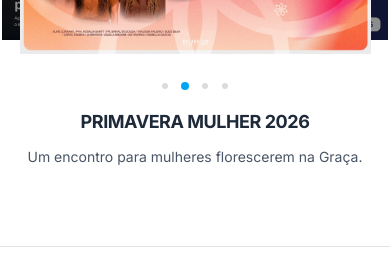
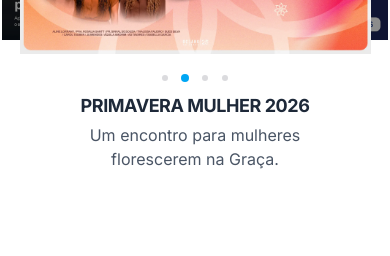
Before and after one commit to oceanodg/ocn-institucional-v4, a Next.js app: page /temp in a window 390 px wide. Shown: the part 423-679 px from the top of the page. Built offline with nearby package versions, Linux system fonts and the light colour scheme.

Commit message:
fix: adjust spacing and text styles in featured banner carousel for improved layout and readability

```diff
--- a/components/featured-banner-carousel/featured-banner-caption.tsx
+++ b/components/featured-banner-carousel/featured-banner-caption.tsx
@@ -15,7 +15,7 @@ export function FeaturedBannerCaption({ banner }: FeaturedBannerCaptionProps) {
   return (
     <div
       key={banner.href}
-      className="mt-4 flex min-h-20 flex-col items-center gap-3 px-4 text-center animate-in fade-in duration-500"
+      className="mt-2 flex min-h-28 sm:min-h-16 flex-col items-center gap-1 px-4 text-center animate-in fade-in duration-500"
       aria-live="polite"
     >
       <p className="text-balance text-lg font-bold uppercase leading-snug tracking-tight text-gray-800 sm:text-xl">
@@ -23,9 +23,9 @@ export function FeaturedBannerCaption({ banner }: FeaturedBannerCaptionProps) {
       </p>
 
       {hasMeta && (
-        <div className="flex flex-col items-center gap-1.5 text-sm text-gray-600 sm:gap-2">
+        <div className="flex flex-col items-center gap-1.5 text-gray-600 sm:gap-2">
           {banner.description && (
-            <p className="text-balance">{banner.description}</p>
+            <p className="text-balance text-base">{banner.description}</p>
           )}
           {banner.date && (
             <span className="inline-flex items-center gap-1.5 text-xs">
--- a/components/featured-banner-carousel/featured-banner-dots.tsx
+++ b/components/featured-banner-carousel/featured-banner-dots.tsx
@@ -17,7 +17,7 @@ export function FeaturedBannerDots({
 }: FeaturedBannerDotsProps) {
   return (
     <div
-      className="mt-6 flex items-center justify-center gap-1"
+      className="mt-4 flex items-center justify-center gap-1"
       role="group"
       aria-label="Selecionar banner"
     >
@@ -30,7 +30,9 @@ export function FeaturedBannerDots({
             type="button"
             className="flex size-4 cursor-pointer items-center justify-center rounded-full outline-none focus-visible:ring-[3px] focus-visible:ring-ring/50"
             onClick={() => onSelect(index)}
-            aria-label={`Exibir banner ${index + 1}: ${banner.title ?? banner.alt}`}
+            aria-label={`Exibir banner ${index + 1}: ${
+              banner.title ?? banner.alt
+            }`}
             aria-current={isActive ? "true" : undefined}
           >
             <span
```
